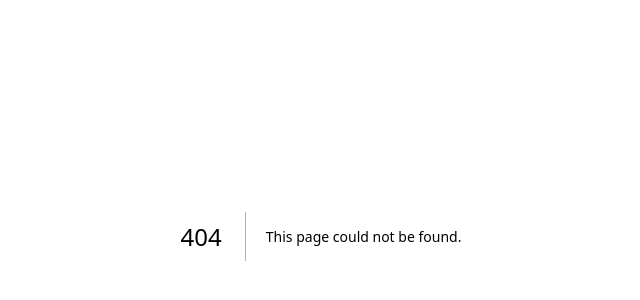
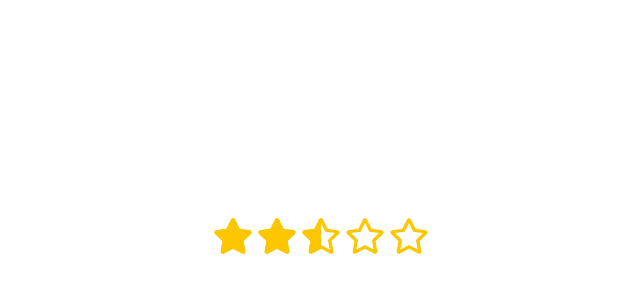
Before and after one commit to Zlobinnn/home-viewer, a Next.js app: page /test in a window 1280 px wide. Before the commit this address had no page. Shown: the part 164-464 px from the top of the page, without its empty margins (319-959 px from the left). Built offline with nearby package versions, Linux system fonts and the light colour scheme.

Commit message:
remade rate system

```diff
--- /dev/null
+++ b/app/test/page.tsx
@@ -0,0 +1,12 @@
+"use client";
+import { StarRating } from "@/components/starRating";
+
+export default function Test() {
+    return <div className="flex items-center justify-center h-screen">
+        <StarRating
+            value={2.5}
+            onChange={(value) => console.log(value)}
+            editable={true}
+        />
+    </div>;
+}
--- a/components/apartmentCard.tsx
+++ b/components/apartmentCard.tsx
@@ -50,7 +50,7 @@ interface DataType {
 
 export const ApartmentCard: React.FC<Props> = ({
   apartment,
-  onDelete,
+  // onDelete,
   onSave,
   className,
   rateApartment,
@@ -58,7 +58,7 @@ export const ApartmentCard: React.FC<Props> = ({
 }) => {
   const [isEditing, setIsEditing] = useState(false);
   const [isSaving, setIsSaving] = useState(false);
-  const [showDeleteConfirm, setShowDeleteConfirm] = useState(false);
+  // const [showDeleteConfirm, setShowDeleteConfirm] = useState(false);
   const [formData, setFormData] = useState<DataType>({
     ...apartment,
   });
@@ -93,7 +93,7 @@ export const ApartmentCard: React.FC<Props> = ({
 
   const toggleEdit = () => {
     setIsEditing(!isEditing);
-    setShowDeleteConfirm(false);
+    // setShowDeleteConfirm(false);
     if (!isEditing) {
       // Сброс формы при отмене редактирования
       setFormData({
@@ -127,14 +127,14 @@ export const ApartmentCard: React.FC<Props> = ({
     }
   };
 
-  const handleDelete = async () => {
-    if (!onDelete) return;
-    try {
-      await onDelete((apartment.id || 0).toString());
-    } catch (error) {
-      console.error("Ошибка при удалении:", error);
-    }
-  };
+  // const handleDelete = async () => {
+  //   if (!onDelete) return;
+  //   try {
+  //     await onDelete((apartment.id || 0).toString());
+  //   } catch (error) {
+  //     console.error("Ошибка при удалении:", error);
+  //   }
+  // };
 
   const formatPrice = (price?: number | null) => {
     if (!price) return "Цена не указана";
@@ -185,7 +185,7 @@ export const ApartmentCard: React.FC<Props> = ({
                 <path strokeLinecap="round" strokeLinejoin="round" strokeWidth={2} d="M6 18L18 6M6 6l12 12" />
               </svg>
             </button>
-            {onDelete && (
+            {/* {onDelete && (
               <div className="relative">
                 <button
                   onClick={() => setShowDeleteConfirm(!showDeleteConfirm)}
@@ -218,7 +218,7 @@ export const ApartmentCard: React.FC<Props> = ({
                   </div>
                 )}
               </div>
-            )}
+            )} */}
           </>
         ) : (
           <button
@@ -434,7 +434,7 @@ export const ApartmentCard: React.FC<Props> = ({
         <div className="mt-2">
           <StarRating
             editable={isEditing}
-            value={isEditing ? (rating) : Math.round(getAverageRating(apartment.ratings || []) || 0)}
+            value={isEditing ? (rating) : getAverageRating(apartment.ratings || []) || 0}
             onChange={(val) => setRating(val)}
           />
         </div>
--- a/components/starRating.tsx
+++ b/components/starRating.tsx
@@ -1,3 +1,5 @@
+import { FaRegStar, FaStar } from "react-icons/fa";
+
 export const StarRating: React.FC<{
   editable?: boolean;
   value: number;
@@ -12,24 +14,34 @@ export const StarRating: React.FC<{
   return (
       <div className="flex space-x-1">
         {[...Array(5)].map((_, index) => {
-        const filled = index < value;
+          const filledPercentage = Math.max(0, Math.min(1, value - index));
           return (
-          <svg
+            <div
               key={index}
+              className="relative"
               onClick={() => handleClick(index)}
-            xmlns="http://www.w3.org/2000/svg"
-            viewBox="0 0 24 24"
-            fill={filled ? "#facc15" : "white"}
-            stroke="#facc15"
-            strokeWidth="1"
-            className={`w-12 h-12 cursor-${editable ? "pointer" : "default"} transition-colors`}
+              style={{ cursor: editable ? "pointer" : "default" }}
             >
-            <path
-              strokeLinecap="round"
-              strokeLinejoin="round"
-              d="M11.049 2.927c.3-.921 1.603-.921 1.902 0l1.518 4.674a1 1 0 00.95.69h4.915c.969 0 1.371 1.24.588 1.81l-3.976 2.89a1 1 0 00-.364 1.118l1.518 4.674c.3.921-.755 1.688-1.54 1.118l-3.976-2.89a1 1 0 00-1.175 0l-3.976 2.89c-.784.57-1.838-.197-1.539-1.118l1.518-4.674a1 1 0 00-.364-1.118L2.08 10.1c-.783-.57-.38-1.81.588-1.81h4.915a1 1 0 00.95-.69l1.518-4.674z"
+              {/* Пустая звезда (фон) */}
+              <FaRegStar
+                size={40}
+                className="text-yellow-400"
               />
-          </svg>
+
+              {/* Заполненная часть звезды */}
+              <div
+                className="absolute top-0 left-0"
+                style={{
+                  width: `${filledPercentage * 100}%`,
+                  overflow: "hidden"
+                }}
+              >
+                <FaStar
+                  size={40}
+                  className="text-yellow-400"
+                />
+              </div>
+            </div>
           );
         })}
       </div>
--- a/package.json
+++ b/package.json
@@ -16,7 +16,8 @@
     "next": "15.3.3",
     "prisma": "^6.9.0",
     "react": "^19.0.0",
-    "react-dom": "^19.0.0"
+    "react-dom": "^19.0.0",
+    "react-icons": "^5.5.0"
   },
   "devDependencies": {
     "@eslint/eslintrc": "^3",
```
Also changed, not shown: 1 other file (tests, documents, lock files or other folders). Lines whose indentation alone changed are shown as unchanged.
